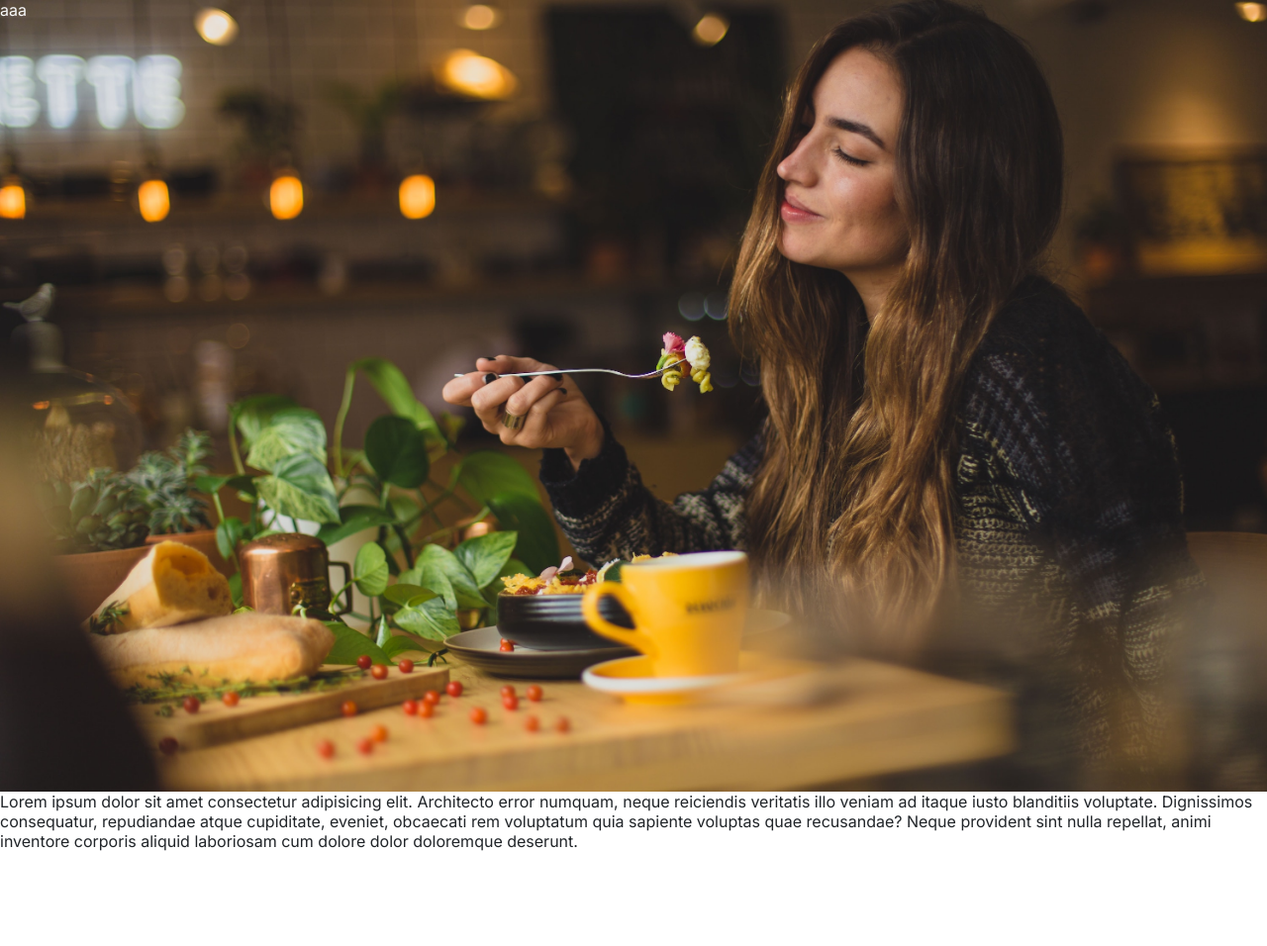
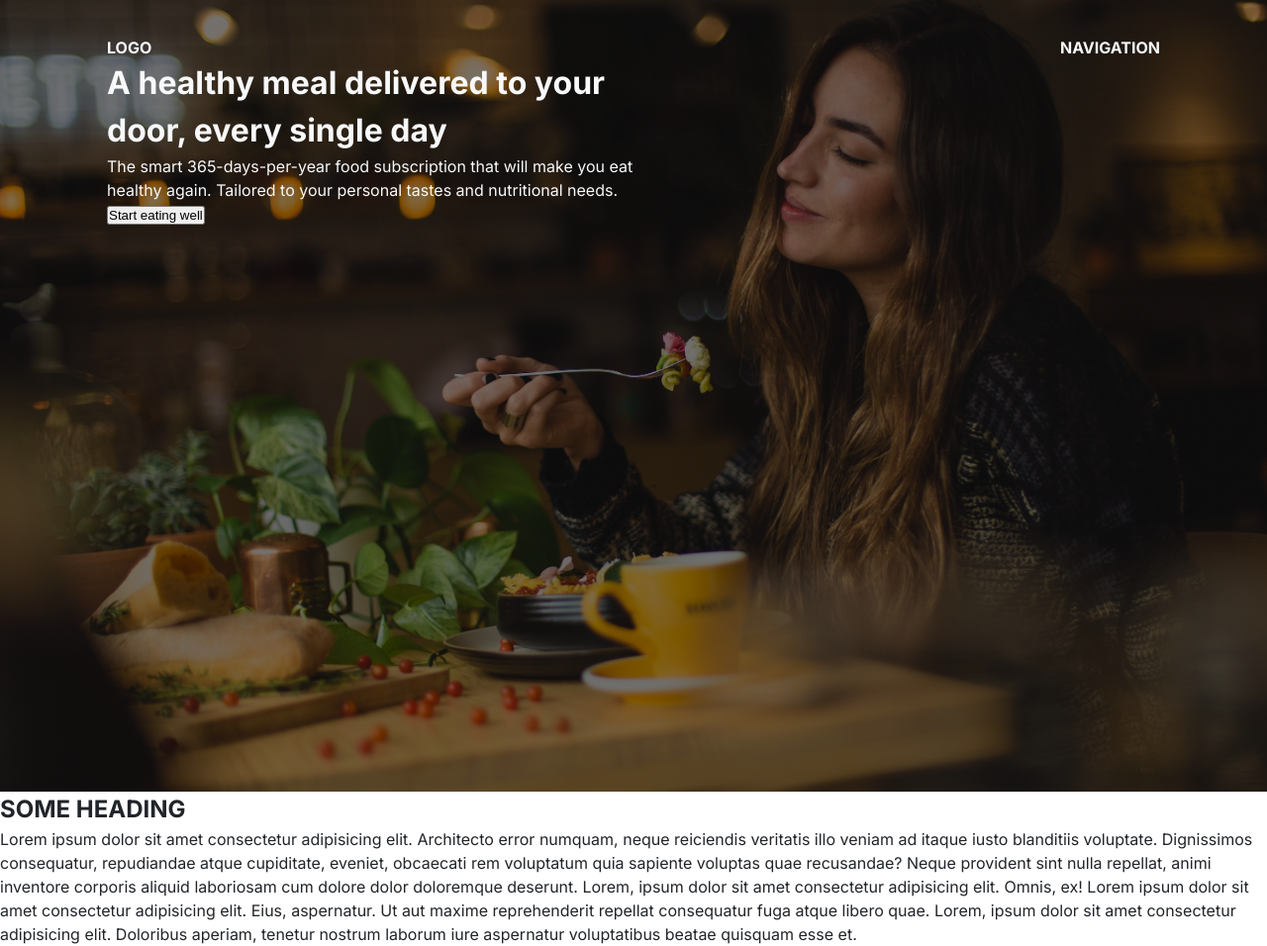
Before and after one commit to volkante/hero, a plain HTML site: page index.html in a window 1280 px wide. Shown: the whole page at 99% size. Before the commit the page ends 860 px from the top, so only its background shows below. Drawn offline with Linux system fonts and the light colour scheme.

Commit message:
Refactor HTML structure and enhance content for better clarity and engagement

```diff
--- a/index.html
+++ b/index.html
@@ -14,16 +14,34 @@
   </head>
   <body>
     <header>
-      <nav>aaa</nav>
+      <nav>
+        <a href="#">LOGO</a>
+        <a href="#">NAVIGATION</a>
+      </nav>
+      <main>
+        <h1>A healthy meal delivered to your door, every single day</h1>
+        <p>
+          The smart 365-days-per-year food subscription that will make you eat
+          healthy again. Tailored to your personal tastes and nutritional needs.
+        </p>
+        <button>Start eating well</button>
+      </main>
     </header>
     <section>
+      <h2>SOME HEADING</h2>
       <p>
         Lorem ipsum dolor sit amet consectetur adipisicing elit. Architecto
         error numquam, neque reiciendis veritatis illo veniam ad itaque iusto
         blanditiis voluptate. Dignissimos consequatur, repudiandae atque
         cupiditate, eveniet, obcaecati rem voluptatum quia sapiente voluptas
         quae recusandae? Neque provident sint nulla repellat, animi inventore
-        corporis aliquid laboriosam cum dolore dolor doloremque deserunt.
+        corporis aliquid laboriosam cum dolore dolor doloremque deserunt. Lorem,
+        ipsum dolor sit amet consectetur adipisicing elit. Omnis, ex! Lorem
+        ipsum dolor sit amet consectetur adipisicing elit. Eius, aspernatur. Ut
+        aut maxime reprehenderit repellat consequatur fuga atque libero quae.
+        Lorem, ipsum dolor sit amet consectetur adipisicing elit. Doloribus
+        aperiam, tenetur nostrum laborum iure aspernatur voluptatibus beatae
+        quisquam esse et.
       </p>
     </section>
   </body>
--- a/style.css
+++ b/style.css
@@ -13,12 +13,33 @@ GRAY COLOR on text: #212529
 body {
   font-family: "Inter", sans-serif;
   color: #212529;
+  line-height: 1.5;
+}
+
+nav {
+  display: flex;
+  justify-content: space-between;
+}
+
+main {
+  width: 50%;
+}
+
+nav a:link,
+nav a:active,
+nav a:visited {
+  text-decoration: none;
+  color: #f8f9fa;
+  font-weight: 700;
+  font-size: 16px;
 }
 
 header {
   width: 100%;
   height: 100vh;
-  background-image: url("/assets/hero.jpg");
+  padding: 36px 108px;
+  background: linear-gradient(rgba(0, 0, 0, 0.5), rgba(0, 0, 0, 0.5)),
+    url("/assets/hero.jpg");
   background-position: top;
   background-size: cover;
   color: #f8f9fa;
```
